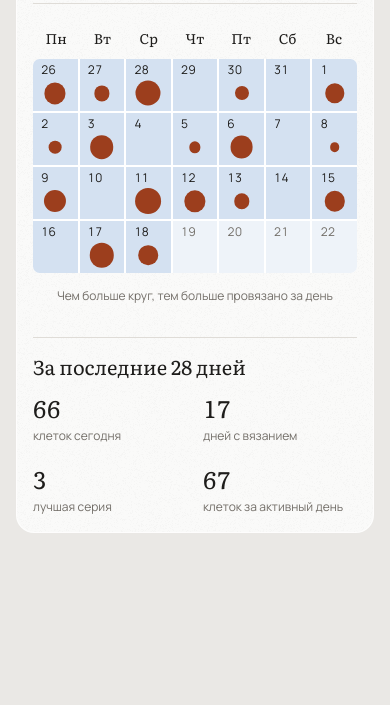
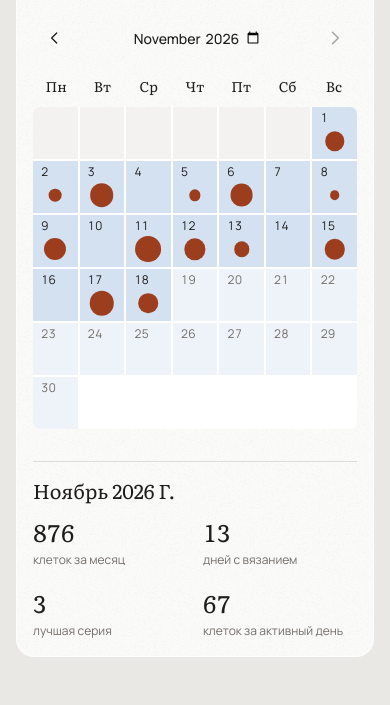
Before and after one commit to e-dryaneva/filet-counter, a plain HTML site: page index.html in a window 390 px wide. Shown: the part 572-1277 px from the top of the page. Before the commit the page ends 1153 px from the top, so only its background shows below. Drawn offline with Linux system fonts and the light colour scheme.

Commit message:
Add monthly activity browsing and align mobile pattern layouts

```diff
--- a/index.html
+++ b/index.html
@@ -13,7 +13,7 @@
 <link rel="stylesheet" href="styles/fonts.css">
 <link rel="stylesheet" href="styles/tokens.css?v=aeb7f523f0">
 <link rel="stylesheet" href="styles/components.css?v=729c374cb5">
-<link rel="stylesheet" href="styles/system.css?v=a24fc44e97">
+<link rel="stylesheet" href="styles/system.css?v=8e53cf57ab">
 </head>
 <body>
 <section id="lib">
@@ -201,6 +201,7 @@
 <script src="scripts/backup.js"></script>
 <script src="scripts/offline.js"></script>
 <script src="scripts/demo.js"></script>
+<script src="scripts/calendar.js"></script>
 <script>
 (() => {
 "use strict";
@@ -889,23 +890,21 @@ function activityInsights(days,start,today){
   }
   return {weeks,best,average:active?Math.round(total/active):0};
 }
+let activityMonth=null;
 function renderActivityTracker(){
   const root=$('activityTracker');root.hidden=librarySection!=='home';
   if(root.hidden)return;
   root.textContent='';
   const actualDays=LS.get('filet.activity.v1',{days:{}}).days || {};
   const today=new Date();today.setHours(12,0,0,0);
-  const start=new Date(today);start.setDate(today.getDate()-((today.getDay()+6)%7)-21);
-  const days=activityDemo?demoActivityDays(start,today):actualDays;
-  const keys=Object.keys(days).filter(k=>k>=activityDateKey(start)&&k<=activityDateKey(today));
-  const total=keys.reduce((n,k)=>n+days[k],0),activeDays=keys.filter(k=>days[k]>0).length;
+  const currentMonth=`${today.getFullYear()}-${String(today.getMonth()+1).padStart(2,'0')}`;
+  const selected=activityMonth && activityMonth<=currentMonth?activityMonth:currentMonth;
+  const [year,month]=selected.split('-').map(Number);
+  const days=actualDays;
+  const period=FiletCalendar.monthData(days,year,month-1,today);
+  const {start,total}=period,activeDays=period.active;
   const head=document.createElement('div');head.className='activity-heading activity-pace';
   const title=document.createElement('h2');title.textContent='Темп вязания';head.append(title);
-  const stats=document.createElement('div');stats.className='activity-stats';
-  for(const [value,label] of [[days[activityDateKey(today)]||0,'клеток сегодня'],[activeDays,'дней с вязанием']]){
-    const stat=document.createElement('div'),number=document.createElement('strong'),caption=document.createElement('span');
-    number.textContent=String(value);number.className='num';caption.textContent=label;stat.append(number,caption);stats.append(stat);
-  }
   const calendar=document.createElement('div');calendar.className='activity-calendar';
   const weekdays=document.createElement('div');weekdays.className='activity-weekdays';weekdays.setAttribute('aria-hidden','true');
   for(const text of ['Пн','Вт','Ср','Чт','Пт','Сб','Вс']){const d=document.createElement('span');d.textContent=text;weekdays.append(d);}
@@ -928,33 +927,42 @@ function renderActivityTracker(){
     tooltip.style.left=left+'px';tooltip.style.top=(rect.top-bounds.top-tooltip.offsetHeight-10)+'px';
     tooltip.style.setProperty('--tip-x',Math.max(12,Math.min(tooltip.offsetWidth-12,center-left))+'px');
   };
-  const largestDay=Math.max(1,...keys.map(k=>days[k]));
-  for(let i=0;i<28;i++){
-    const date=new Date(start);date.setDate(start.getDate()+i);const key=activityDateKey(date),n=days[key]||0;
+  const largestDay=period.max;
+  for(let i=0;i<period.offset;i++){const blank=document.createElement('span');blank.className='activity-blank';blank.setAttribute('aria-hidden','true');grid.append(blank);}
+  for(const {date,value:n,future} of period.dates){
+    const key=activityDateKey(date);
     const cell=document.createElement('button');cell.className='activity-day';cell.dataset.level=n===0?'0':n<10?'1':n<30?'2':n<80?'3':'4';
     const label=`${date.toLocaleDateString('ru-RU',{day:'numeric',month:'long'})}: ${n} ${plural(n,'клетка','клетки','клеток')}`;
-    cell.setAttribute('aria-label',label);cell.disabled=date>today;
+    cell.setAttribute('aria-label',label);cell.disabled=future;
     const dayNumber=document.createElement('span');dayNumber.className='activity-date num';dayNumber.textContent=String(date.getDate());dayNumber.setAttribute('aria-hidden','true');cell.append(dayNumber);
     if(n>0 && date<=today){const dot=document.createElement('span');dot.className='activity-dot';dot.setAttribute('aria-hidden','true');dot.style.width=Math.max(7,Math.sqrt(n/largestDay)*58)+'%';cell.append(dot);}
     if(key===activityDateKey(today))cell.setAttribute('aria-current','date');
     cell.onclick=()=>showTooltip(cell,date,n);cell.onfocus=()=>showTooltip(cell,date,n);grid.append(cell);
   }
-  calendar.append(weekdays,grid,tooltip);
-  const legend=document.createElement('div');legend.className='activity-legend';
-  legend.textContent='Чем больше круг, тем больше провязано за день';
-  const insights=activityInsights(days,start,today);
+  const monthNav=document.createElement('div');monthNav.className='activity-month-nav';
+  const prev=document.createElement('button'),next=document.createElement('button'),picker=document.createElement('input');
+  prev.innerHTML=icon('back');prev.setAttribute('aria-label','Предыдущий месяц');prev.dataset.appearance='flat';
+  next.innerHTML=icon('next');next.setAttribute('aria-label','Следующий месяц');next.dataset.appearance='flat';next.disabled=selected>=currentMonth;
+  picker.type='month';picker.value=selected;picker.max=currentMonth;picker.min='2000-01';picker.setAttribute('aria-label','Месяц активности');
+  const changeMonth=(value,focus)=>{activityMonth=value;renderActivityTracker();$('activityTracker').querySelector(focus)?.focus({preventScroll:true});};
+  const move=delta=>{const d=new Date(year,month-1+delta,1);return `${d.getFullYear()}-${String(d.getMonth()+1).padStart(2,'0')}`;};
+  prev.disabled=selected<='2000-01';prev.onclick=()=>changeMonth(move(-1),'button[aria-label="Предыдущий месяц"]');
+  next.onclick=()=>changeMonth(move(1),'input[type=month]');
+  picker.onchange=()=>{if(/^\d{4}-\d{2}$/.test(picker.value)&&picker.value>='2000-01'&&picker.value<=currentMonth)changeMonth(picker.value,'input[type=month]');};
+  monthNav.append(prev,picker,next);calendar.append(monthNav,weekdays,grid,tooltip);
+  const insights=period;
   const analytics=document.createElement('aside');analytics.className='activity-analytics';
-  const sub=document.createElement('h3');sub.textContent='За последние 28 дней';analytics.append(sub);
+  const sub=document.createElement('h3');sub.textContent=start.toLocaleDateString('ru-RU',{month:'long',year:'numeric'});sub.style.textTransform='capitalize';analytics.append(sub);
   const pace=knittingPace();
   const paceValue=document.createElement('p'),paceNumber=document.createElement('strong'),paceLabel=document.createElement('span');
   paceNumber.textContent=pace?String(Math.round(pace)):'—';paceLabel.textContent='клеток в час';paceValue.append(paceNumber,paceLabel);head.append(paceValue);
   const metricGrid=document.createElement('div');metricGrid.className='metric-grid';analytics.append(metricGrid);
-  for(const [value,label] of [[days[activityDateKey(today)]||0,'клеток сегодня'],[activeDays,'дней с вязанием'],[insights.best,'лучшая серия'],[insights.average,'клеток за активный день']]){
+  for(const [value,label] of [[total,'клеток за месяц'],[activeDays,'дней с вязанием'],[insights.best,'лучшая серия'],[insights.average,'клеток за активный день']]){
     const item=document.createElement('p'),strong=document.createElement('strong'),caption=document.createElement('span');
     strong.textContent=String(value);caption.textContent=label;item.append(strong,caption);metricGrid.append(item);
   }
 
-  const body=document.createElement('div');body.className='activity-body';const calendarSide=document.createElement('div');calendarSide.append(calendar,legend);body.append(calendarSide,analytics);
+  const body=document.createElement('div');body.className='activity-body';const calendarSide=document.createElement('div');calendarSide.append(calendar);body.append(calendarSide,analytics);
   root.append(head,body);
 }
 const normalizePatternName = value => value.normalize('NFKC').toLocaleLowerCase('ru').replace(/ё/g,'е').trim();
@@ -1134,7 +1142,6 @@ function renderLibrary(){
     const items = document.createElement('div'); items.className = 'menu-items'; items.append(be, bd); menu.append(trigger, items);
     if(isTemplate){
       const added=hasTemplate(p);
-      const status=document.createElement('span');status.className='template-status card-status';status.textContent='В\u00a0моих схемах';status.hidden=!added;info.append(status);
       const add=document.createElement('button');add.type='button';add.className='template-add';add.dataset.appearance='secondary';add.innerHTML=icon('plus');
       const label=added?`Добавить ещё одну схему «${p.name}»`:`Добавить «${p.name}» в мои схемы`;add.setAttribute('aria-label',label);add.title=label;
       add.onclick=async()=>{if(addingTemplate)return;UI.setBusy(add,true);try{await useTemplate(p,th);}finally{UI.setBusy(add,false);if(screen==='lib'&&librarySection==='templates'&&document.activeElement===document.body)$('libList').querySelector(`[data-template-id="${p.id}"] .template-add`)?.focus({preventScroll:true});}};
@@ -1336,9 +1343,9 @@ function drawMap(p, pos){
   const box = $('mapBox'), cv = $('mapCanvas');
   const maxW = Math.max(200, box.clientWidth - 4);
   const gutter = 26;
-  let cell = Math.floor((maxW - gutter) / p.w);
+  let cell = Math.floor((maxW - 2*gutter) / p.w);
   cell = Math.max(3, Math.min(30, cell));
-  const W = gutter + cell*p.w, H = cell*p.h + 4;
+  const W = 2*gutter + cell*p.w, H = cell*p.h + 4;
   const c = setupCanvas(cv, W, H), k = colors();
   c.clearRect(0,0,W,H);
   const ox = gutter, oy = 2, total = p.w*p.h;
@@ -1350,7 +1357,7 @@ function drawMap(p, pos){
   c.globalAlpha = 1;
   c.fillStyle = k.muted; c.font = `italic ${Math.min(12, Math.max(9, cell))}px Literata, Georgia, serif`; c.textAlign = 'right'; c.textBaseline = 'middle';
   const every = cell >= 10 ? 5 : cell >= 5 ? 10 : 20;
-  for (let r=1;r<=p.h;r++) if (r===1 || r % every === 0) c.fillText(String(r), gutter-6, oy + (p.h-r)*cell + cell/2);
+  for (let r=1;r<=p.h;r++) if (r===1 || r % every === 0){const y=oy+(p.h-r)*cell+cell/2;c.textAlign='right';c.fillText(String(r),gutter-6,y);c.textAlign='left';c.fillText(String(r),ox+cell*p.w+6,y);}
   if (pos < total){
     const cc = cellAt(p, pos);
     c.strokeStyle = k.ink; c.globalAlpha = 0.35; c.lineWidth = 1.5;
--- a/offline-assets.js
+++ b/offline-assets.js
@@ -1,6 +1,6 @@
 // Generated by node scripts/build-offline.cjs.
 self.FILET_OFFLINE = {
-  "version": "b6adc1a4da017333",
+  "version": "2f9ac264bc781603",
   "assets": [
     "assets/envelope-grain.png",
     "assets/fonts/literata-300.ttf",
@@ -18,6 +18,7 @@ self.FILET_OFFLINE = {
     "index.html",
     "manifest.webmanifest",
     "scripts/backup.js",
+    "scripts/calendar.js",
     "scripts/demo.js",
     "scripts/drafts.js",
     "scripts/offline.js",
--- /dev/null
+++ b/scripts/calendar.js
@@ -0,0 +1,15 @@
+(function(root){
+ 'use strict';
+ function monthData(days,year,month,today=new Date()){
+  const start=new Date(year,month,1,12),count=new Date(year,month+1,0,12).getDate();
+  const key=date=>`${date.getFullYear()}-${String(date.getMonth()+1).padStart(2,'0')}-${String(date.getDate()).padStart(2,'0')}`;
+  let total=0,active=0,streak=0,best=0,max=1;
+  const dates=Array.from({length:count},(_,i)=>{
+   const date=new Date(year,month,i+1,12),future=key(date)>key(today),value=future?0:Math.max(0,Number(days[key(date)])||0);
+   total+=value;max=Math.max(max,value);if(value){active++;streak++;best=Math.max(best,streak);}else streak=0;
+   return {date,value,future};
+  });
+  return {start,count,offset:(start.getDay()+6)%7,dates,total,active,best,max,average:active?Math.round(total/active):0};
+ }
+ root.FiletCalendar={monthData};
+})(typeof module==='object'?module.exports:window);
--- a/styles/system.css
+++ b/styles/system.css
@@ -386,3 +386,22 @@ input:is([type=text],[type=number]):read-only{background:transparent}
 #knit .swatch{width:56px;height:56px;flex-basis:56px}
 #knit .run{font-family:var(--f-sans);font-size:var(--text-body);line-height:var(--leading-body)}
 #knit .run strong{font-weight:600}
+
+/* Fixed slots keep neighbouring template metadata and actions aligned. */
+.template-card > .pocket-info{grid-template-rows:calc(2 * var(--text-card) * 1.2) 44px;align-items:start}
+.template-card .pocket-title{grid-row:1;line-height:1.2;min-height:calc(2 * var(--text-card) * 1.2)}
+.template-card .pocket-meta{grid-row:2;align-self:start;padding-top:4px}
+.template-card .pocket-actions{grid-row:2;align-self:center}
+#lib:has(#homeTab[aria-current=page]) .lib-heading{margin-bottom:12px}
+.ui-menu button[role=menuitemradio]{padding:0 28px 0 0;font-weight:400;min-height:44px}
+.menu-sheet>.ui-menu button[role=menuitemradio]{padding-block:0;min-height:44px}
+.ui-menu button[role=menuitemradio]::after{right:0}
+.activity-grid{grid-template-rows:none;grid-auto-rows:auto}
+.activity-blank{background:var(--sunk);min-height:52px}
+.activity-month-nav{display:flex;align-items:center;justify-content:space-between;gap:8px;margin-bottom:16px}
+.activity-month-nav button{width:44px;padding:0;flex:none}
+.activity-month-nav input{min-width:0;max-width:100%;min-height:44px;border:0;background:transparent;color:var(--ink);font:var(--font-ui);text-align:center}
+#knit .knit-heading-info .here{font-family:var(--f-serif);font-size:var(--text-card);font-weight:400;line-height:1.2}
+#knit .cellname{font-family:var(--f-sans);font-size:var(--text-label);font-weight:400;line-height:1.5;color:var(--muted)}
+#knit .cellnum{font-size:var(--text-body);font-weight:500;color:var(--ink)}
+#knit .run{font-size:var(--text-body);font-weight:400}
```
Also changed, not shown: 3 other files.
